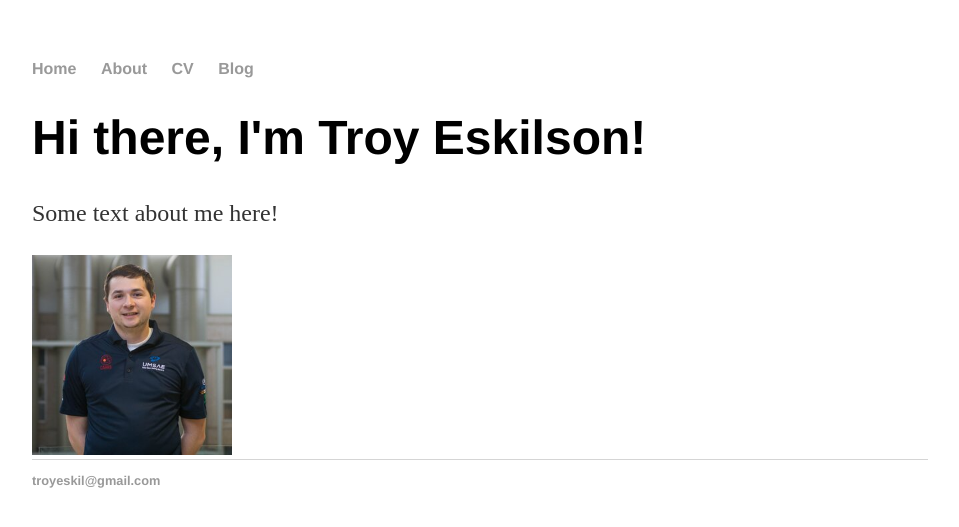
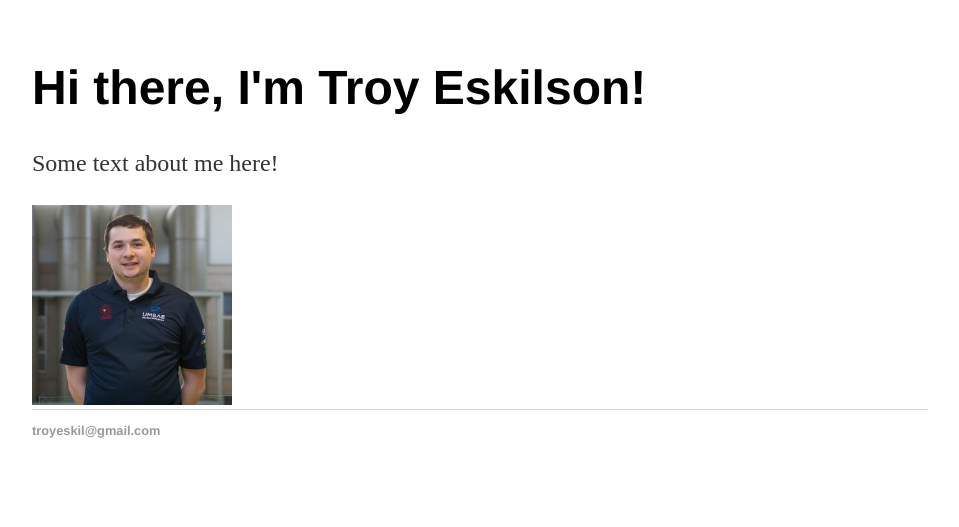
Before and after one commit to eskilsot/eskilsot.github.io, a Jekyll site: the page built from index.html, in a window 1280 px wide. Shown: the top 527 px of the page, without its empty margins (160-1119 px from the left). Built offline with Jekyll 4.4.1, drawn with Linux system fonts in a browser that asks for light colours.

Commit message:
Update default.html

```diff
--- a/_layouts/default.html
+++ b/_layouts/default.html
@@ -6,14 +6,6 @@
 			<link rel="stylesheet" type="text/css" href="/css/main.css">
 		</head>
 		<body>
-			<nav>
-	    		<ul>
-	        		<li><a href="/">Home</a></li>
-		        	<li><a href="/about">About</a></li>
-	        		<li><a href="/cv">CV</a></li>
-	        		<li><a href="/blog">Blog</a></li>
-	    		</ul>
-			</nav>
 			<div class="container">
 
 			{{ content }}
```
